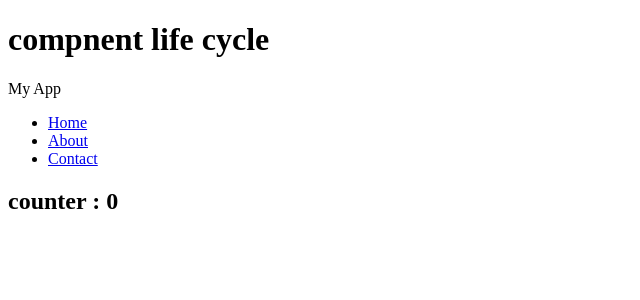
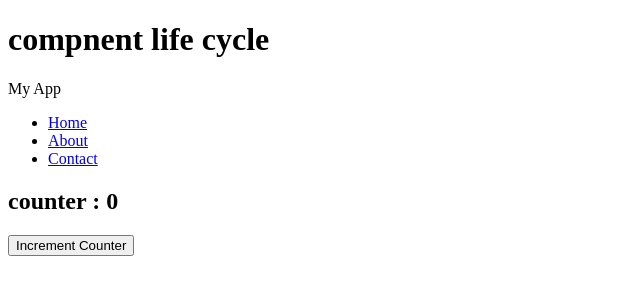
Before and after one commit to m7mdhajjaj/component-life-cycle, a React (Vite) app: page / in a window 1280 px wide. Shown: the top 300 px of the page, without its empty margins (0-640 px from the left). Built offline with nearby package versions, Linux system fonts and the light colour scheme.

Commit message:
explain of the component life cycle (render)

```diff
--- a/src/pages/HomePage.tsx
+++ b/src/pages/HomePage.tsx
@@ -11,13 +11,16 @@ class HomePage extends Component<Iprops, Istate> {
         counter : 0,
         products: []
     }
-    console.log("constructor called");
+    console.log("constructor called #1");
   }
 
   render() {
-    console.log("render called");
+    console.log("render called #2");
     return <div className="home-page">
         <h2>counter : {this.state.counter}</h2>
+        <button onClick={() => this.setState({counter: this.state.counter + 1})}>
+            Increment Counter
+        </button>
     </div>;
   }
 }
```
Also changed, not shown: src/App.tsx (+8 -0 lines).
